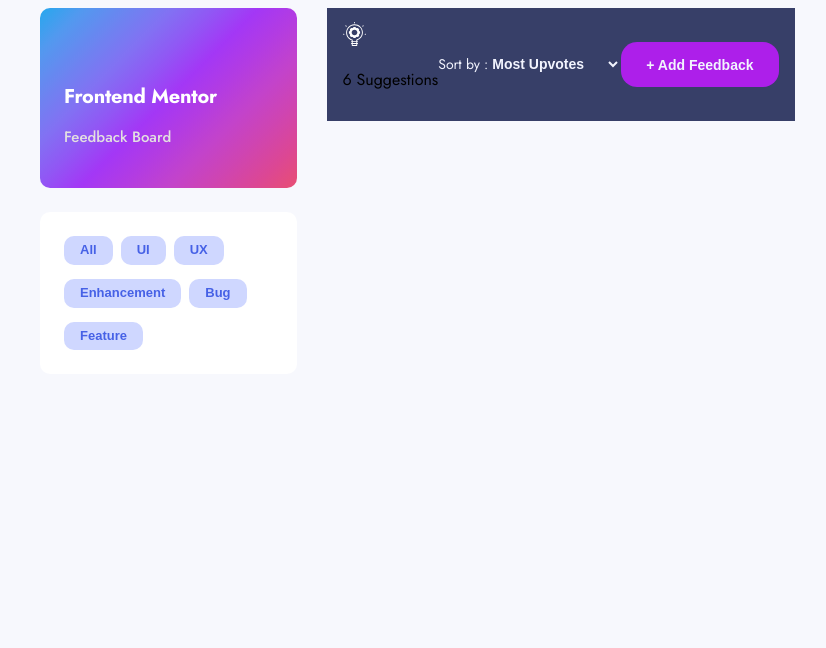
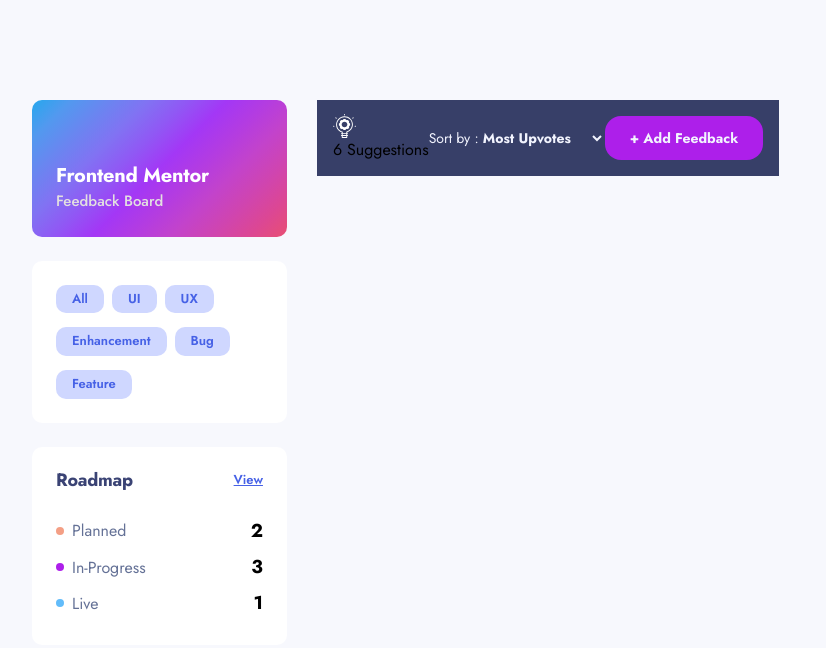
Before and after one commit to ecesemabekdemir/productFeedback, a Next.js app: page / in a window 1280 px wide. Shown: the top 648 px of the page, without its empty margins (133-959 px from the left). Built offline with nearby package versions, Linux system fonts and the light colour scheme.

Commit message:
sidebar roadmap yapıldı css eklendi

```diff
--- a/app/globals.css
+++ b/app/globals.css
@@ -1,9 +1,41 @@
+*, *::before, *::after {
+  box-sizing: border-box;
+}
+
+* {
+  margin: 0;
+}
+
 body {
+  line-height: 1.5;
+  -webkit-font-smoothing: antialiased;
   background-color: #F7F8FD;
+}
+
+img, picture, video, canvas, svg {
+  display: block;
+  max-width: 100%;
+}
+
+input, button, textarea, select {
+  font: inherit;
+}
+
+p, h1, h2, h3, h4, h5, h6 {
+  overflow-wrap: break-word;
+}
+
+p {
+  text-wrap: pretty;
+}
+
+h1, h2, h3, h4, h5, h6 {
+  text-wrap: balance;
 }
 
 .homePage {
   display: flex;
   gap: 30px;
   margin-inline: 165px;
+  margin-block: 100px;
 }
--- a/components/sidebar/index.jsx
+++ b/components/sidebar/index.jsx
@@ -1,4 +1,5 @@
 import SidebarFilter from "../sidebarFilter"
+import SidebarRoadMap from "../sidebarRoadmap"
 import "./sidebar.css"
 
 export default function Sidebar() {
@@ -9,6 +10,7 @@ export default function Sidebar() {
         <p>Feedback Board</p>
       </div>
       <SidebarFilter />
+      <SidebarRoadMap />
     </div>
   )
 }
--- a/components/sidebar/sidebar.css
+++ b/components/sidebar/sidebar.css
@@ -66,3 +66,75 @@
   background-color: #4661E6;
   color: #FFFFFF;
 }
+
+.sidebarRoadMap {
+  padding: 20px 24px;
+  background-color: #fff;
+  border-radius: 10px;
+}
+
+.roadMapRouting {
+  display: flex;
+  justify-content: space-between;
+  align-items: center;
+  margin-bottom: 24px;
+}
+
+.roadMapRouting h1 {
+  color: #3A4374;
+  font-weight: 700;
+  font-size: 18px;
+  line-height: 26.01px;
+  letter-spacing: -0.25px;
+}
+
+.roadMapRouting a {
+  color: #4661E6;
+  font-weight: 600;
+  font-size: 13px;
+  line-height: 18.79px;
+}
+
+.roadMapRouting a:hover {
+  color: #8397F8;
+}
+
+.situation {
+  display: flex;
+  align-items: center;
+  justify-content: space-between;
+  margin-bottom: 8px;
+}
+
+.situation h3:first-child {
+  color: #647196;
+  font-size: 16px;
+  font-weight: 400;
+  line-height: 23.12px;
+  display: flex;
+  align-items: center;
+  gap: 8px;
+}
+
+.situation h3 span {
+  display: block;
+  width: 8px;
+  height: 8px;
+  border-radius: 100%;
+}
+
+.situation:nth-of-type(2) h3 span   {
+  background-color: #F49F85;
+}
+
+.situation:nth-child(3) h3 span {
+  background-color: #AD1FEA;
+}
+
+.situation:nth-child(4) h3 span {
+  background-color: #62BCFA;
+}
+
+.situation h3:nth-child(2) {
+  font-weight: 700;
+}
--- a/components/sidebarRoadmap/index.jsx
+++ b/components/sidebarRoadmap/index.jsx
@@ -0,0 +1,24 @@
+import Link from "next/link";
+
+export default function SidebarRoadMap() {
+  return (
+    <div className="sidebarRoadMap">
+      <div className="roadMapRouting">
+        <h1>Roadmap</h1>
+        <Link href={"#"}> View </Link>
+      </div>
+      <div className="situation">
+        <h3> <span> </span> Planned</h3>
+        <h3>2</h3>
+      </div>
+      <div className="situation">
+        <h3> <span> </span> In-Progress</h3>
+        <h3>3</h3>
+      </div>
+      <div className="situation">
+        <h3> <span> </span> Live</h3>
+        <h3>1</h3>
+      </div>
+    </div>
+  )
+}
```
